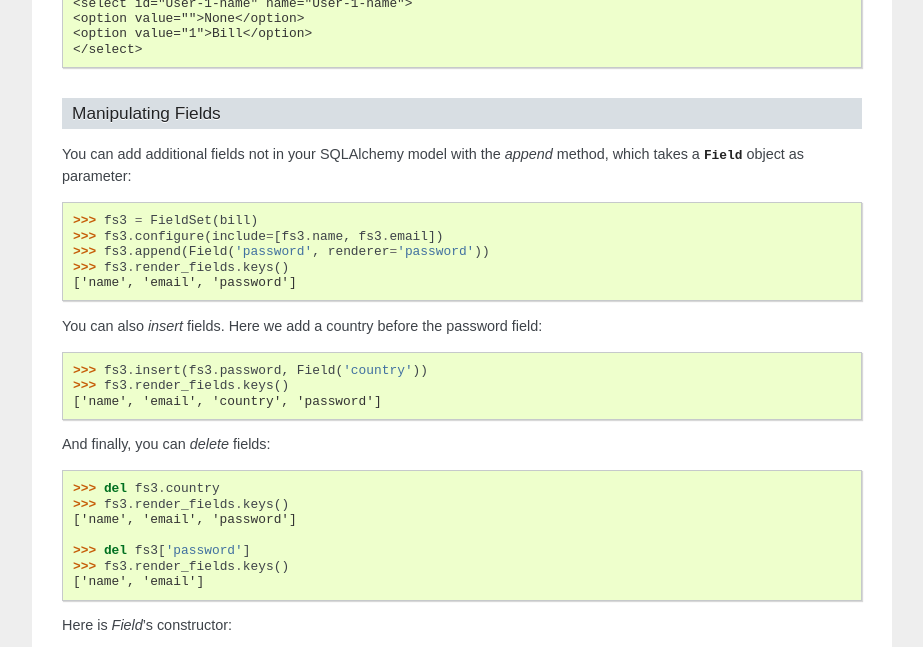
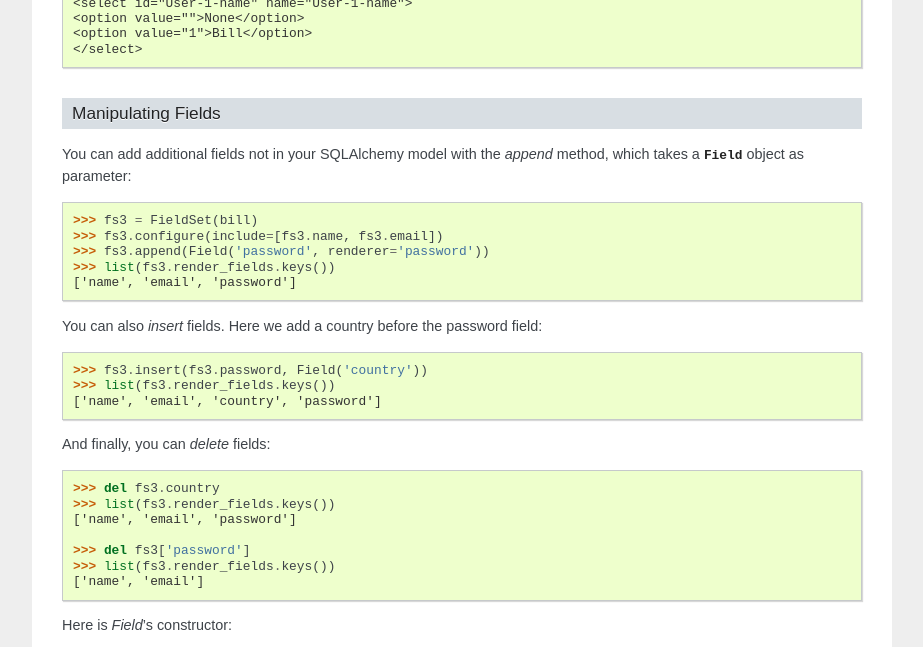
Before and after one commit to FormAlchemy/formalchemy, a Sphinx documentation site: the page built from docs/forms.txt, in a window 1280 px wide and 900 px high, scrolled down 2533 px, cut to the strip 0-647 px from the top of the window. Shown: the whole strip, without its empty margins (198-1121 px from the left). Built offline with Sphinx 7.4.7, drawn with Linux system fonts in a browser that asks for light colours.

Commit message:
Iterators => lists

```diff
--- a/docs/forms.txt
+++ b/docs/forms.txt
@@ -162,23 +162,23 @@ method, which takes a :mod:`Field <formalchemy.fields>` object as parameter::
   >>> fs3 = FieldSet(bill)
   >>> fs3.configure(include=[fs3.name, fs3.email])
   >>> fs3.append(Field('password', renderer='password'))
-  >>> fs3.render_fields.keys()
+  >>> list(fs3.render_fields.keys())
   ['name', 'email', 'password']
 
 You can also `insert` fields. Here we add a country before the password field::
 
   >>> fs3.insert(fs3.password, Field('country'))
-  >>> fs3.render_fields.keys()
+  >>> list(fs3.render_fields.keys())
   ['name', 'email', 'country', 'password']
 
 And finally, you can `delete` fields::
 
   >>> del fs3.country
-  >>> fs3.render_fields.keys()
+  >>> list(fs3.render_fields.keys())
   ['name', 'email', 'password']
 
   >>> del fs3['password']
-  >>> fs3.render_fields.keys()
+  >>> list(fs3.render_fields.keys())
   ['name', 'email']
 
 Here is `Field`'s constructor:
```
Also changed, not shown: 2 other files.
